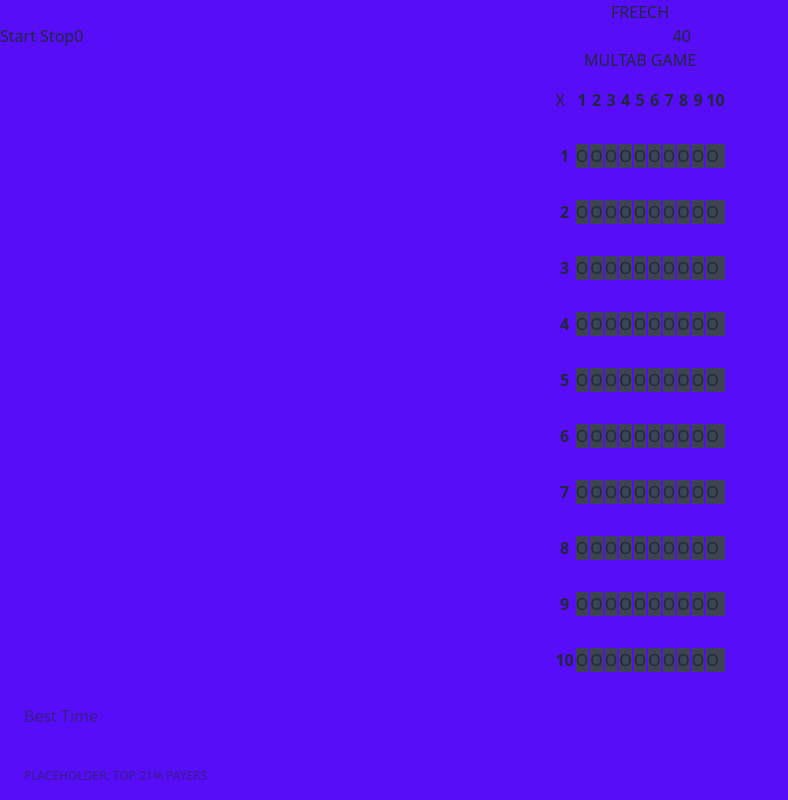
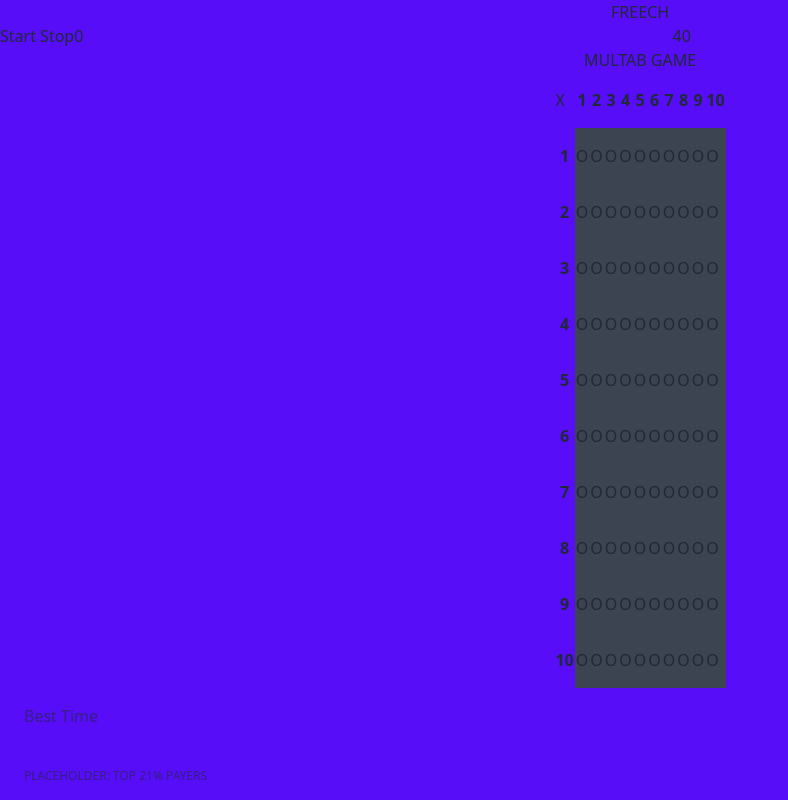
Before and after one commit to fyasla/multab, a SvelteKit app: page / in a window 1280 px wide. Shown: the whole page, without its empty margins (0-788 px from the left). Built offline with nearby package versions, Linux system fonts and the light colour scheme.

Commit message:
still refactoring

```diff
--- a/src/routes/Square.svelte
+++ b/src/routes/Square.svelte
@@ -39,12 +39,12 @@
 <th>{x}</th>
 {:else}
     {#if isVisible}
-    <td>
-        <div transition:fade class="bg-success success-content">{x * y}</div>
+    <td transition:fade class="bg-success success-content">
+        {x * y}
     </td>
     {:else}
-    <td>
-        <div on:click={handleClick} class="bg-neutral neutral-content">O</div>
+    <td on:click={handleClick} class="bg-neutral neutral-content">
+        O
     </td>
     {/if}
 {/if}
--- a/src/routes/game.svelte
+++ b/src/routes/game.svelte
@@ -3,6 +3,7 @@
     import { products, currentIndex } from '../store.js';
     let start: number = 0;
     let end: number = 10;
+
     //function that returns an array of numbers from start to end using a for loop
     function range(range_start: number, range_end: number): number[] {
         let range_array: number[] = [];
```
